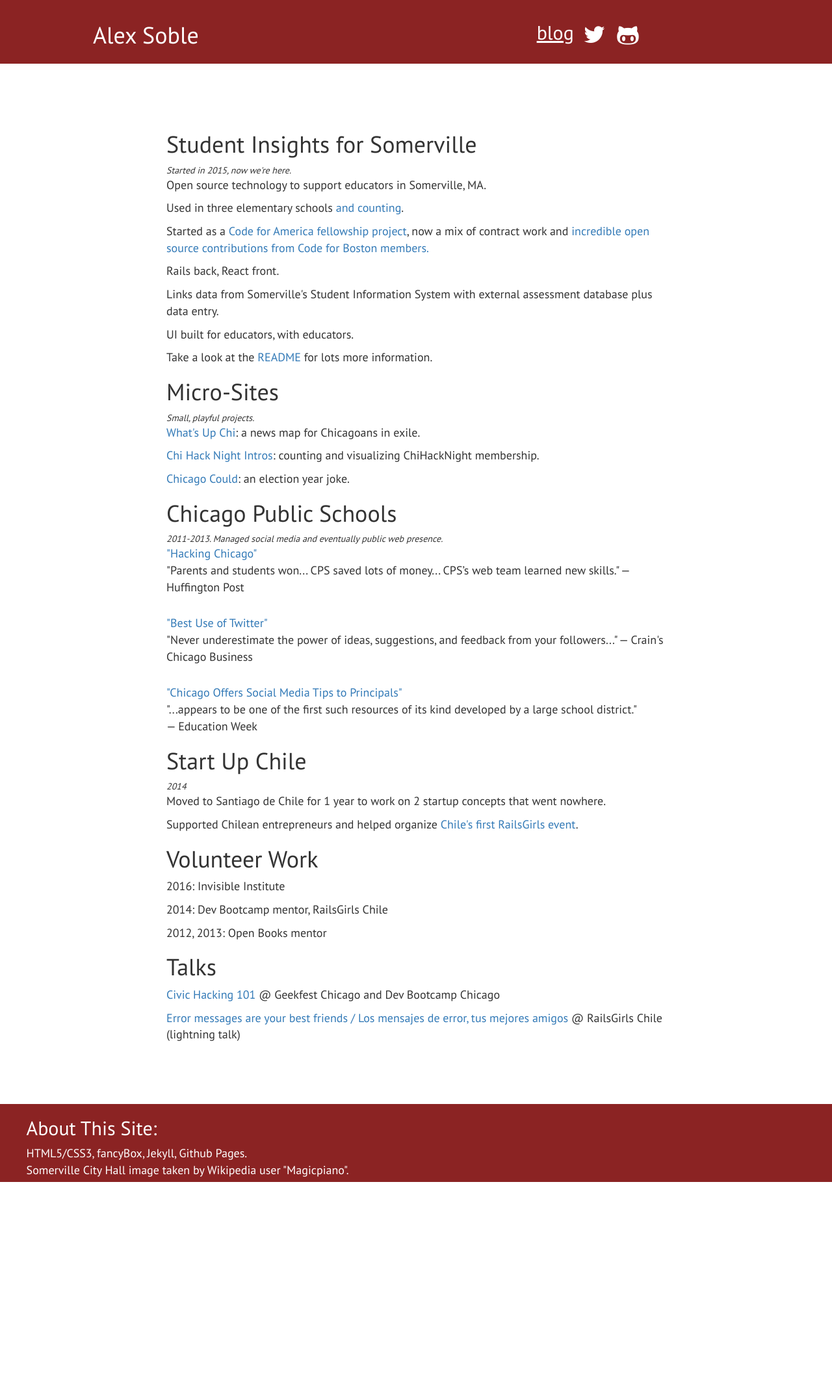
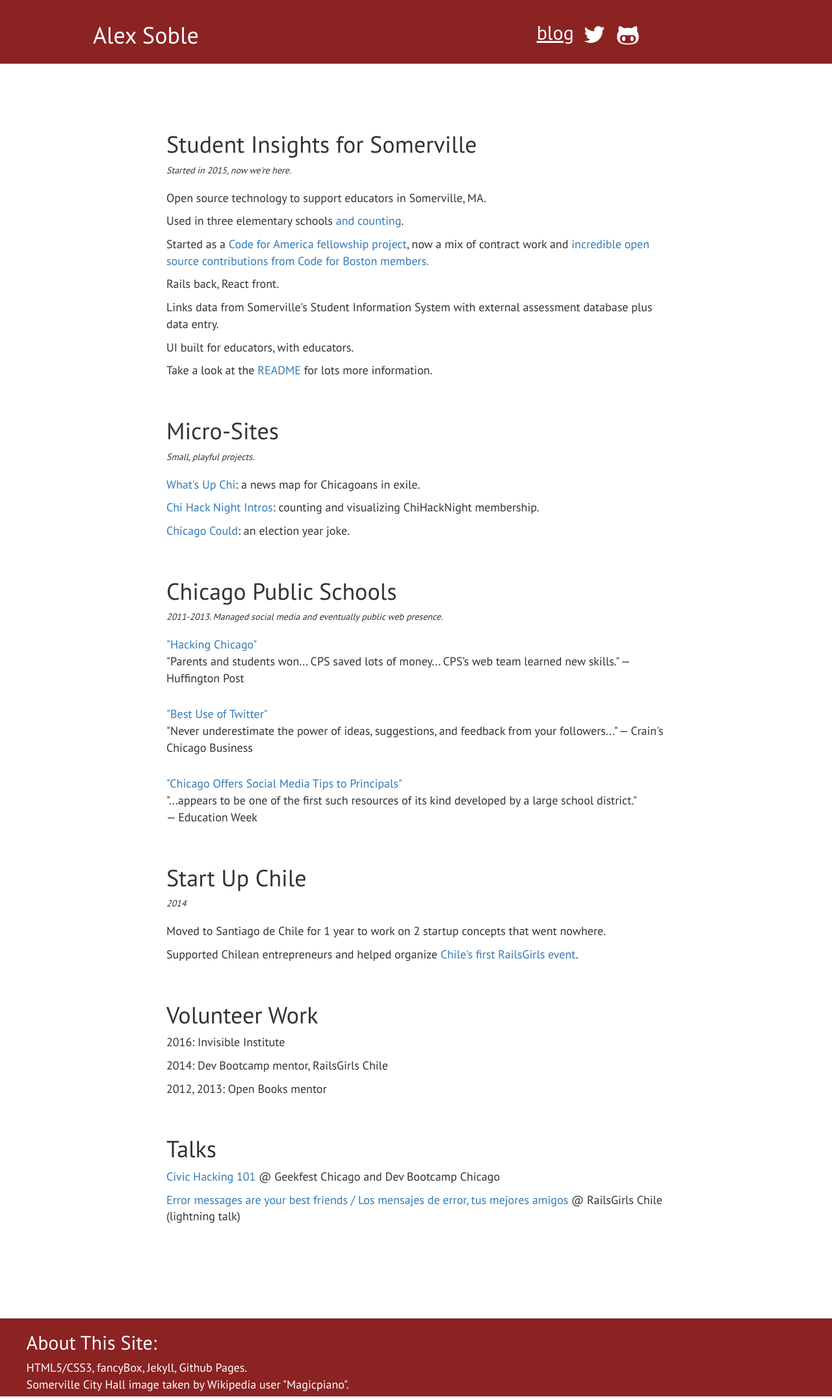
Before and after one commit to alexsoble/alexsoble, a Jekyll site: the page built from cv.html, in a window 1280 px wide. Shown: the whole page at 65% size. Built offline with Jekyll 4.4.1, drawn with Linux system fonts in a browser that asks for light colours; nearby versions of some CDN libraries; before the commit the page ends 1823 px from its top, so only the background shows below that.

Commit message:
Add CV-specific CSS

```diff
--- /dev/null
+++ b/assets/page_specific_css/cv.css
@@ -0,0 +1,7 @@
+#cv .cv-item {
+  margin-bottom: 60px;
+}
+
+.cv-item-subhead {
+  margin-bottom: 20px;
+}
--- a/cv.html
+++ b/cv.html
@@ -1,11 +1,17 @@
 ---
 layout: default
 title: CV
+extra_css:
+- cv.css
 ---
+
+<div id="cv">
 
   <div class="cv-item" data-chronology="2015" data-impact="medium" data-skill="developer">
     <h1>Student Insights for Somerville</h1>
-  <em class="cv-item-subhead">Started in 2015, now we're here.</em>
+    <div class="cv-item-subhead">
+      <em>Started in 2015, now we're here.</em>
+    </div>
     <p>Open source technology to support educators in Somerville, MA.</p>
     <p>Used in three elementary schools <a href="https://github.com/studentinsights/studentinsights/#school-deployment" target="_blank" rel="noopener noreferrer">and counting</a>.</p>
     <p>Started as a <a href="https://www.codeforamerica.org/why-government/our-partners/somerville-ma" target="_blank" rel="noopener noreferrer">Code for America fellowship project</a>, now a mix of contract work and <a href="http://www.alexsoble.com/2016/06/06/what-hack-night-is-good-for-somerville/" target="_blank">incredible open source contributions from Code for Boston members.</a></li>
@@ -18,7 +24,9 @@
 
   <div class="cv-item" data-chronology="2015" data-impact="low" data-skill="developer">
     <h1>Micro-Sites</h1>
-  <em class="cv-item-subhead">Small, playful projects.</em>
+    <div class="cv-item-subhead">
+      <em>Small, playful projects.</em>
+    </div>
     <p><a href="http://alexsoble.github.io/whats-up-chi/" target="_blank" rel="noopener noreferrer">What's Up Chi</a>: a news map for Chicagoans in exile.</p>
     <p><a href="http://alexsoble.github.io/chi-hack-night-intros/" target="_blank" rel="noopener noreferrer">Chi Hack Night Intros</a>: counting and visualizing ChiHackNight membership.</p>
     <p><a href="http://alexsoble.github.io/chicago-could/" target="_blank" rel="noopener noreferrer">Chicago Could</a>: an election year joke.</p>
@@ -26,7 +34,9 @@
 
   <div class="cv-item" data-chronology="2013" data-impact="medium" data-skill="product,social">
     <h1>Chicago Public Schools</h1>
-  <em class="cv-item-subhead">2011-2013. Managed social media and eventually public web presence.</em>
+    <div class="cv-item-subhead">
+      <em >2011-2013. Managed social media and eventually public web presence.</em>
+    </div>
     <p>
       <a href="http://www.huffingtonpost.com/derek-eder/chicago-public-schools-locator-map_b_2119284.html"
          target="_blank"
@@ -60,7 +70,9 @@
 
   <div class="cv-item" data-chronology="2014" data-impact="low" data-skill="developer,entrepreneurship">
     <h1>Start Up Chile</h1>
-  <em class="cv-item-subhead">2014</em>
+    <div class="cv-item-subhead">
+      <em>2014</em>
+    </div>
     <p>Moved to Santiago de Chile for 1 year to work on 2 startup concepts that went nowhere.</p>
     <p>Supported Chilean entrepreneurs and helped organize <a href="https://alexsoble.com/2014/05/28/rails-girls-chile/" target="_blank">Chile's first RailsGirls event</a>.</p>
     <p></p>
@@ -88,3 +100,5 @@
       @ RailsGirls Chile (lightning talk)
     </p>
   </div>
+
+</div>
```
Lines whose indentation alone changed are shown as unchanged.
